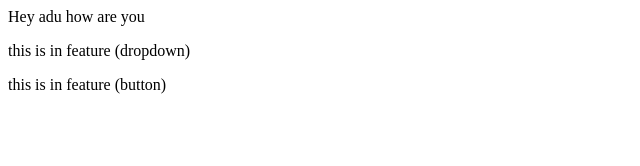
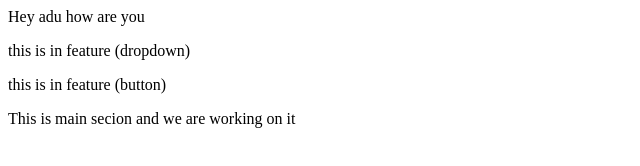
Before and after one commit to hlusee/localrepo, a plain HTML site: page index.html in a window 1280 px wide. Shown: the whole page, without its empty margins (0-640 px from the left). Drawn offline with Linux system fonts and the light colour scheme.

Commit message:
adding paragraph

```diff
--- a/index.html
+++ b/index.html
@@ -1,3 +1,5 @@
 <p>Hey adu how are you</p>
 <p>this is in feature (dropdown)</p>
 <p>this is in feature (button)</p>
+
+<p>This is main secion and we are working on it</p>
```
